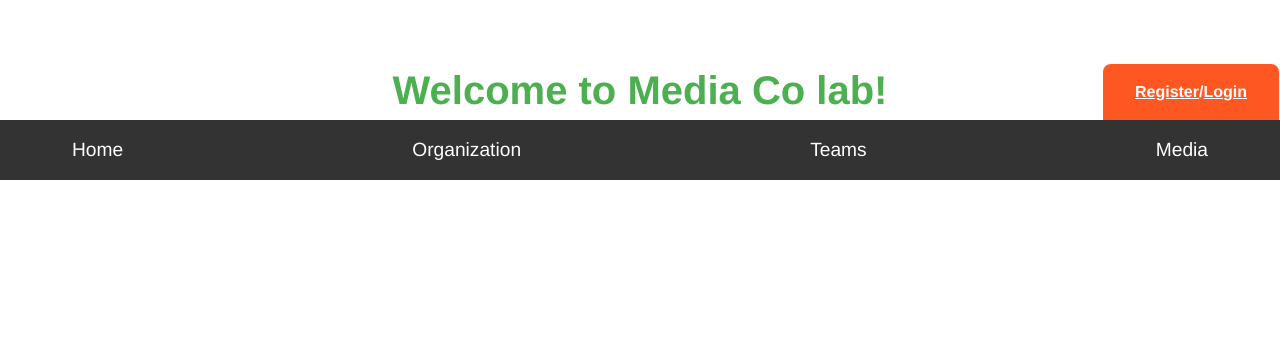
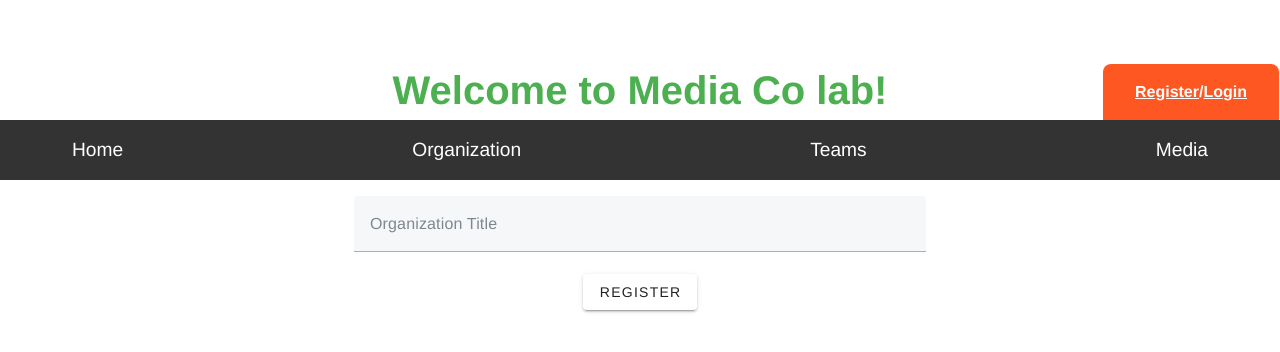
Before and after one commit to elvissierra/Media_Co_Lab, a Vue app in the folder frontend/mcl_ui/: page /organizations/reg in a window 1280 px wide. Shown: the top 352 px of the page. Built offline with nearby package versions, Linux system fonts and the light colour scheme; the HTML template or start-up script is replaced by a standard one.

Commit message:
org approval

```diff
--- /dev/null
+++ b/frontend/mcl_ui/src/components/OrgRegister.vue
@@ -0,0 +1,64 @@
+<template>
+    <v-container>
+      <v-row>
+        <v-col cols="12" md="6" offset-md="3">
+          <v-form ref="form" v-model="valid">
+            <v-text-field
+              v-model="organization.title"
+              :rules="rules.required"
+              label="Organization Title"
+              required
+            ></v-text-field>
+
+            <v-btn :loading="loading" :disabled="loading" @click="registerOrg">
+              Register
+            </v-btn>
+
+            <v-alert v-if="error" type="error">
+              {{ error }}
+            </v-alert>
+          </v-form>
+        </v-col>
+      </v-row>
+    </v-container>
+  </template>
+
+  <script>
+  import axiosPublic from '@/axiosPublic';
+
+  export default {
+    name: 'RegisterOrganization',
+    data() {
+      return {
+        valid: false,
+        loading: false,
+        organization: {
+          title: '',
+        },
+        error: null,
+        rules: {
+            required: [(v) => !!v || 'This field is required'],
+            minLength: (v) => v.length >= 3 || 'Min 3 characters',
+        }
+      };
+    },
+    methods: {
+      async registerOrg() {
+        console.log(this.$refs.form.validate());
+        if (!this.$refs.form.validate()) {
+          console.log('Form is invalid');
+          return;
+        }
+        try {
+          this.error = null;
+          await axiosPublic.post('/organizations/register/', this.organization);
+          this.$router.push({ name: 'HomePage' });
+        } catch (error) {
+          this.error = error.response?.data?.detail || 'Registration failed. Please try again.';
+        } finally {
+            this.loading = false;
+        }
+      },
+    },
+  };
+  </script>
--- a/frontend/mcl_ui/src/router.js
+++ b/frontend/mcl_ui/src/router.js
@@ -2,6 +2,7 @@ import { createRouter, createWebHistory } from 'vue-router'
 import TopPage from './components/TopPage.vue'
 import HomePage from './components/HomePage.vue'
 import Organization from './components/Organization.vue'
+import OrgRegister from './components/OrgRegister.vue'
 import UserRegister from './components/UserRegister.vue'
 import UserLogin from './components/UserLogin.vue'
 import Teams from './components/Teams.vue'
@@ -41,6 +42,9 @@ const routes = [
     path: '/organization', name: 'mclOrganization', component: Organization,
   },
   {
+    path: '/organizations/reg', name: 'RegisterOrganization', component: OrgRegister,
+  },
+  {
     path: '/organizations/ov', name: 'OrganizationOverview', component: Organization,
   },
   {
```
Also changed, not shown: 2 other files (tests, documents, lock files or other folders).
